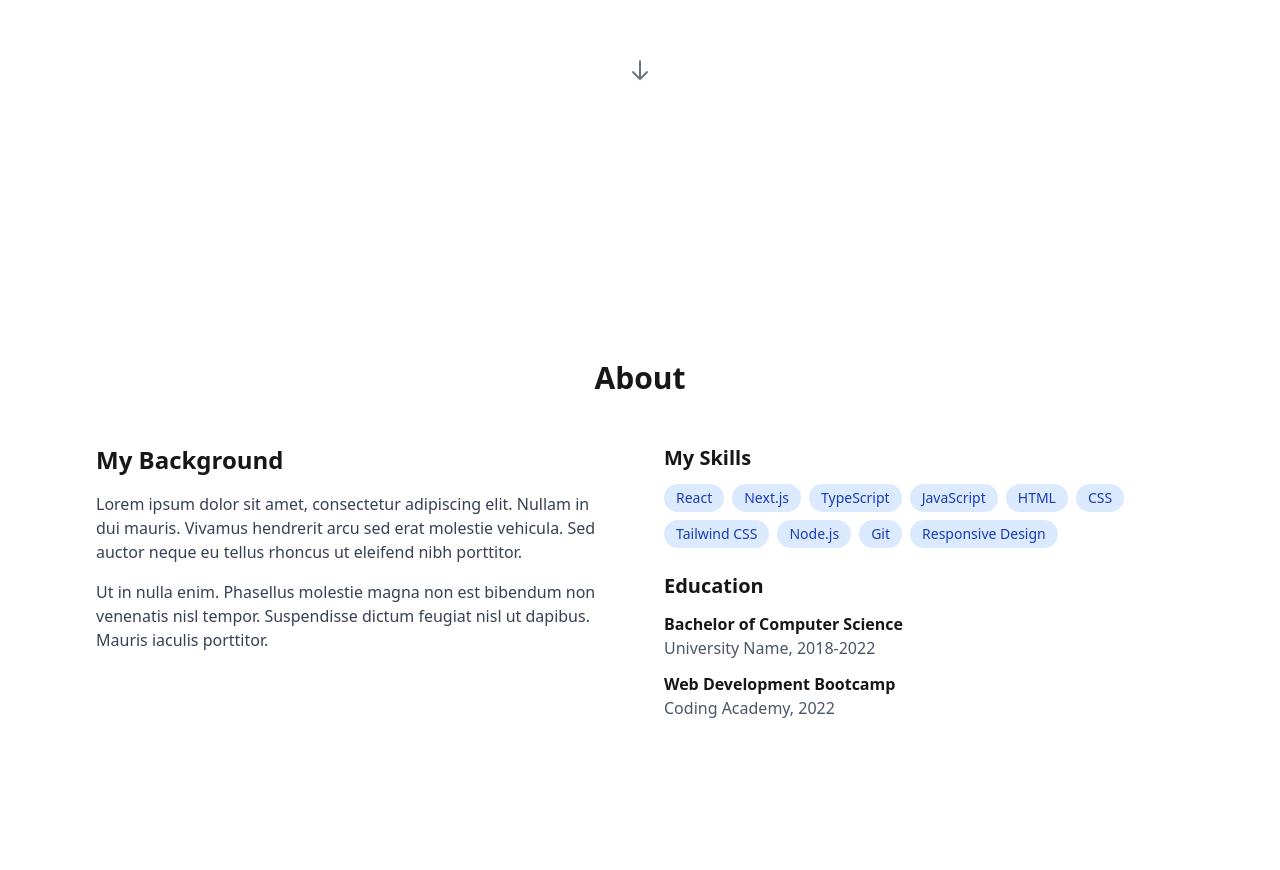
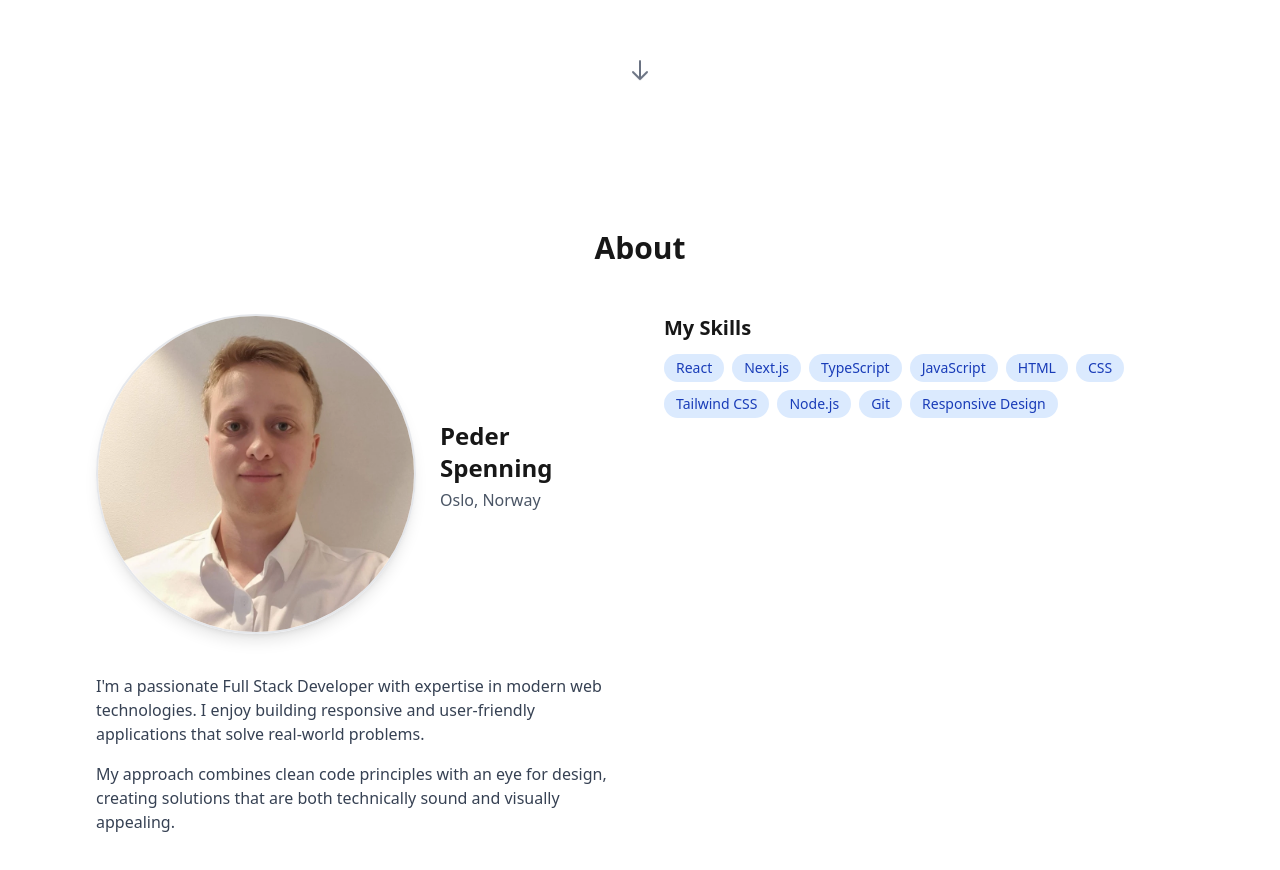
Before and after one commit to pederespen/portfolio, a Next.js app: page / in a window 1280 px wide. Shown: the part 680-1550 px from the top of the page. Built offline with nearby package versions, Linux system fonts and the light colour scheme.

Commit message:
updated about section with image

```diff
--- a/src/components/AboutSection.tsx
+++ b/src/components/AboutSection.tsx
@@ -1,25 +1,38 @@
+import Image from "next/image";
+
 const AboutSection = () => {
   return (
-    <section
-      id="about"
-      className="min-h-screen py-20 flex items-center scroll-mt-16"
-    >
+    <section id="about" className="min-h-screen flex items-center scroll-mt-4">
       <div className="container mx-auto w-[85%]">
         <h2 className="text-3xl font-bold mb-12 text-center mt-10">About</h2>
 
         <div className="grid md:grid-cols-2 gap-12 items-start">
-          <div>
-            <h3 className="text-2xl font-bold mb-4">My Background</h3>
-            <p className="text-gray-700 mb-4">
-              Lorem ipsum dolor sit amet, consectetur adipiscing elit. Nullam in
-              dui mauris. Vivamus hendrerit arcu sed erat molestie vehicula. Sed
-              auctor neque eu tellus rhoncus ut eleifend nibh porttitor.
-            </p>
-            <p className="text-gray-700 mb-4">
-              Ut in nulla enim. Phasellus molestie magna non est bibendum non
-              venenatis nisl tempor. Suspendisse dictum feugiat nisl ut dapibus.
-              Mauris iaculis porttitor.
-            </p>
+          <div className="flex flex-col">
+            <div className="flex flex-col md:flex-row items-center md:items-center gap-6 mb-6">
+              <Image
+                src="/headshot.webp"
+                alt="Profile photo"
+                width={320}
+                height={320}
+                className="rounded-full object-cover border-2 border-gray-200 shadow-lg"
+              />
+              <div className="flex flex-col text-left justify-center">
+                <h3 className="text-2xl font-bold mb-1">Peder Spenning</h3>
+                <p className="text-gray-600 mb-4">Oslo, Norway</p>
+              </div>
+            </div>
+            <div className="mt-4">
+              <p className="text-gray-700 mb-4">
+                I&apos;m a passionate Full Stack Developer with expertise in
+                modern web technologies. I enjoy building responsive and
+                user-friendly applications that solve real-world problems.
+              </p>
+              <p className="text-gray-700 mb-4">
+                My approach combines clean code principles with an eye for
+                design, creating solutions that are both technically sound and
+                visually appealing.
+              </p>
+            </div>
           </div>
 
           <div className="space-y-6">
@@ -47,20 +60,6 @@ const AboutSection = () => {
                 ))}
               </div>
             </div>
-
-            <div>
-              <h3 className="text-xl font-bold mb-3">Education</h3>
-              <div className="mb-3">
-                <div className="font-semibold">
-                  Bachelor of Computer Science
-                </div>
-                <div className="text-gray-600">University Name, 2018-2022</div>
-              </div>
-              <div>
-                <div className="font-semibold">Web Development Bootcamp</div>
-                <div className="text-gray-600">Coding Academy, 2022</div>
-              </div>
-            </div>
           </div>
         </div>
       </div>
```
Also changed, not shown: public/headshot.webp (added).
